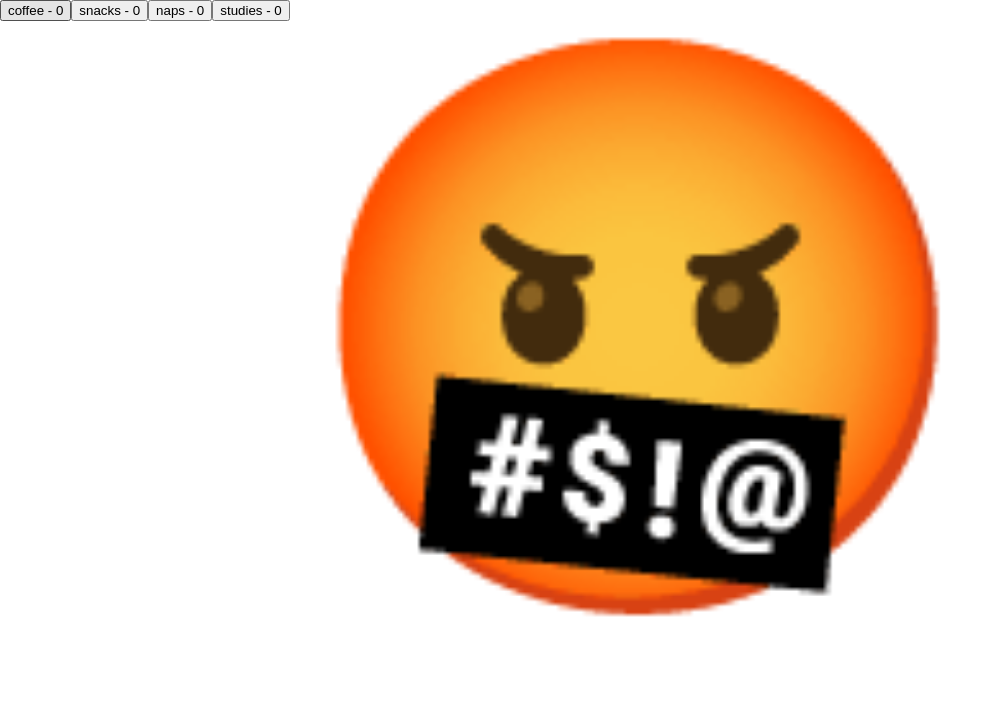
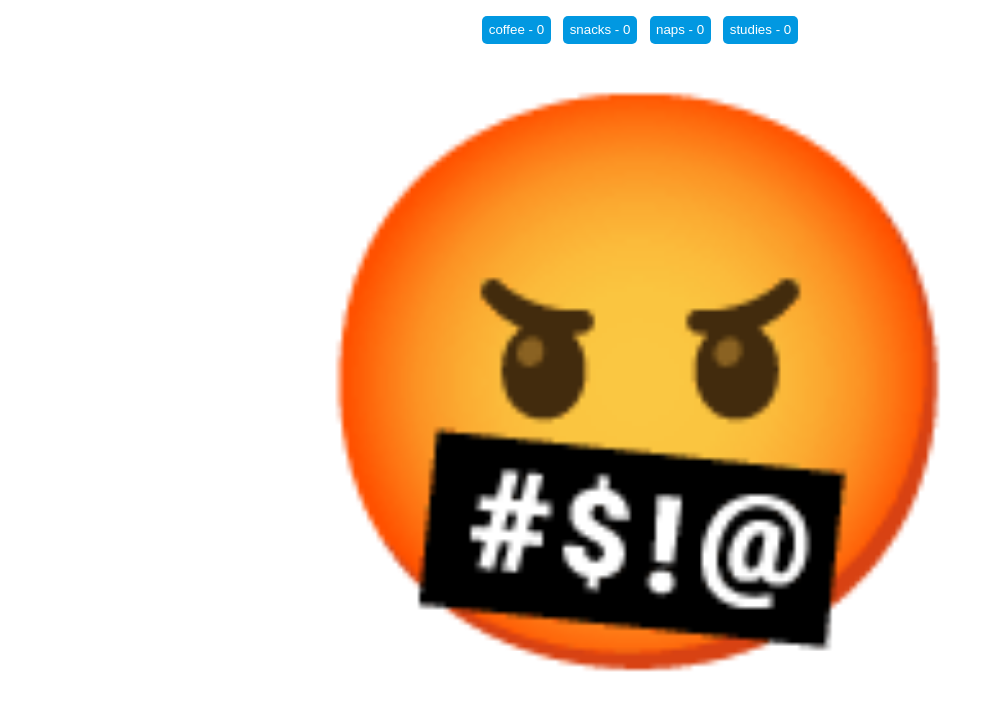
Before and after one commit to drmeloy/lab-39-redux, a React app: page /faceyface in a window 1280 px wide. Shown: the top 710 px of the page, without its empty margins (0-1003 px from the left). Built offline with nearby package versions, Linux system fonts and the light colour scheme.

Commit message:
refactor and css

```diff
--- a/src/components/controls/Controls.js
+++ /dev/null
@@ -1,15 +0,0 @@
-import React from 'react';
-import PropTypes from 'prop-types';
-import styles from './Controls.css';
-
-const Controls = ({ children }) => (
-  <section className={styles.Controls}>
-    {children}
-  </section>
-);
-
-Controls.propTypes = {
-  children: PropTypes.node
-};
-
-export default Controls;
--- a/src/components/face/Face.css
+++ b/src/components/face/Face.css
@@ -1,4 +1,5 @@
 .Face {
+  margin-top: 2rem;
   padding: 2rem;
   text-align: center;
   font-size: 70vh;
--- a/src/components/controls/Controls.css
+++ b/src/containers/Controls.css
@@ -1,12 +1,17 @@
 .Controls {
   text-align: center;
+  margin-top: 1rem;
+
   button {
     padding: 0.4rem;
     margin: 0 0.4rem;
-
     border:none;
-
+    border-radius: 5px;
     background-color: #0198E1;
     color: #FFFFFF;
   }
+
+  button:hover {
+    background: #016799;
+  }
 }
--- a/src/containers/MoodsFn.js
+++ b/src/containers/MoodsFn.js
@@ -1,9 +1,9 @@
 import React from 'react';
-import Controls from '../components/controls/Controls';
 import Face from '../components/face/Face';
 import { useDispatch, useSelector } from 'react-redux';
 import { drinkCoffee, eatSnack, takeNap, study } from '../actions/moodActions';
 import { getSnacks, getNaps, getCoffees, getStudies } from '../selectors/moodSelectors';
+import styles from './Controls.css';
 
 const MoodsFn = () => {
   const dispatch = useDispatch();
@@ -14,11 +14,12 @@ const MoodsFn = () => {
 
   return (
     <>
-      <Controls />
+      <section className={styles.Controls}>
         <button onClick={() => dispatch(drinkCoffee())}>coffee - {coffees}</button>
         <button onClick={() => dispatch(eatSnack())}>snacks - {snacks}</button>
         <button onClick={() => dispatch(takeNap())}>naps - {naps}</button>
         <button onClick={() => dispatch(study())}>studies - {studies}</button>
+      </section>
       <Face />
     </>
   );
```
Also changed, not shown: 2 other files (tests, documents, lock files or other folders).
